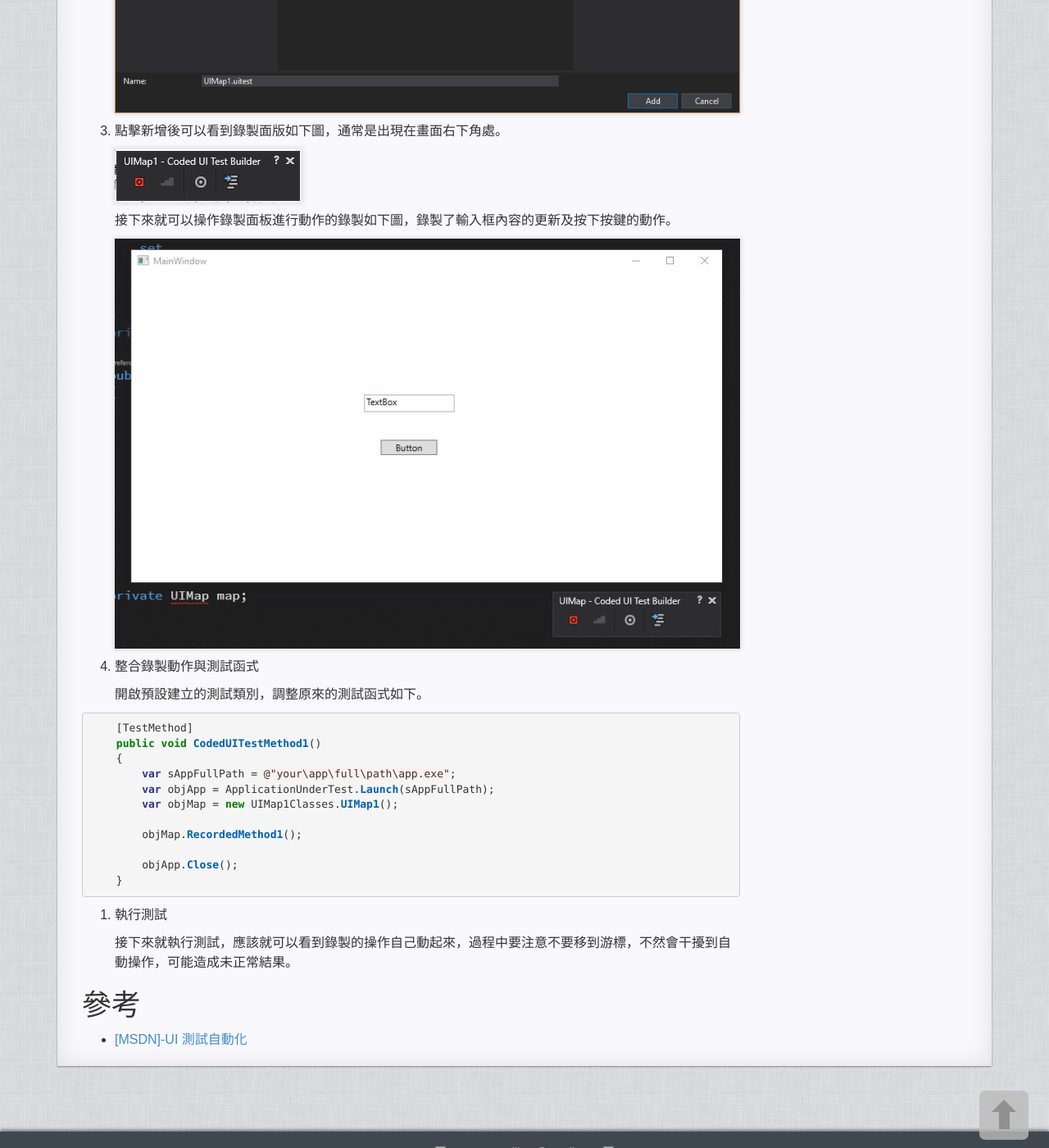
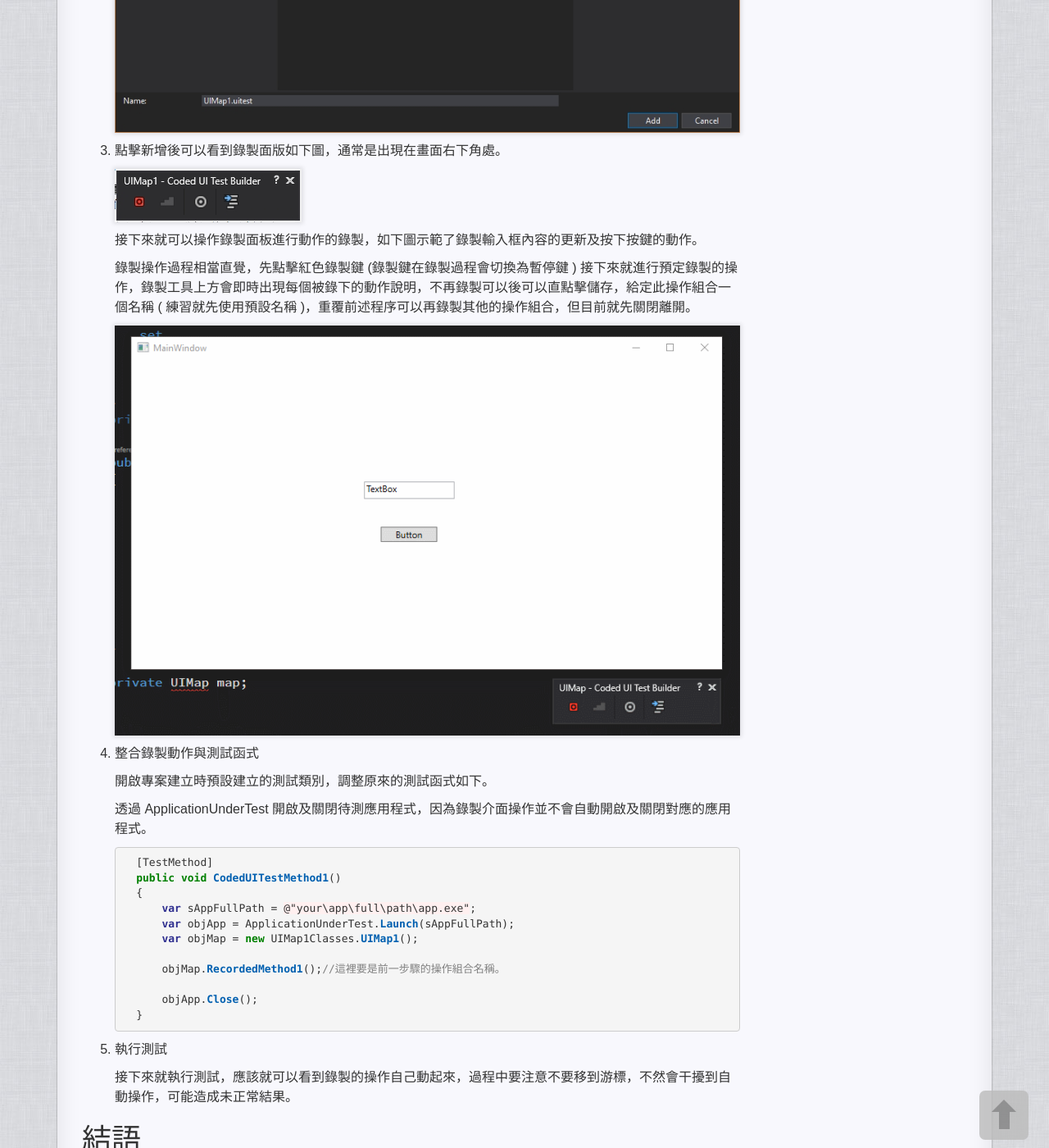
Before and after one commit to No129/No129.github.io, a Jekyll site: the page built from _posts/QA-Weekly/skill/2018-09-05-[QA-Skill]-CodedUI_Start.md, in a window 1280 px wide and 1400 px high, scrolled down 2936 px. Shown: the whole window at 82% size. Built offline with Jekyll 4.4.1, drawn with Linux system fonts in a browser that asks for light colours; nearby versions of some CDN libraries; some of the changed text lies outside the part shown.

Commit message:
Update 20180905

````diff
--- a/_posts/QA-Weekly/skill/2018-09-05-[QA-Skill]-CodedUI_Start.md
+++ b/_posts/QA-Weekly/skill/2018-09-05-[QA-Skill]-CodedUI_Start.md
@@ -51,32 +51,39 @@ last_modified_at: 2018-09-05 23:59:59 UTC+8
 
     ![RecordingPanel](/assets/2018-09-05/Win_RecordingPanel.jpg)
 
-    接下來就可以操作錄製面板進行動作的錄製如下圖，錄製了輸入框內容的更新及按下按鍵的動作。
+    接下來就可以操作錄製面板進行動作的錄製，如下圖示範了錄製輸入框內容的更新及按下按鍵的動作。
+
+    錄製操作過程相當直覺，先點擊紅色錄製鍵 (錄製鍵在錄製過程會切換為暫停鍵 ) 接下來就進行預定錄製的操作，錄製工具上方會即時出現每個被錄下的動作說明，不再錄製可以後可以直點擊儲存，給定此操作組合一個名稱 ( 練習就先使用預設名稱 )，重覆前述程序可以再錄製其他的操作組合，但目前就先關閉離開。
 
     ![Recording01](/assets/2018-09-05/Recording_01.gif)
 
  4. 整合錄製動作與測試函式
 
-    開啟預設建立的測試類別，調整原來的測試函式如下。
+    開啟專案建立時預設建立的測試類別，調整原來的測試函式如下。
 
-   ```csharp
-    [TestMethod]
-    public void CodedUITestMethod1()
-    {
-        var sAppFullPath = @"your\app\full\path\app.exe";
-        var objApp = ApplicationUnderTest.Launch(sAppFullPath);
-        var objMap = new UIMap1Classes.UIMap1();
+    透過 ApplicationUnderTest 開啟及關閉待測應用程式，因為錄製介面操作並不會自動開啟及關閉對應的應用程式。
 
-        objMap.RecordedMethod1();
+    ```csharp
+      [TestMethod]
+      public void CodedUITestMethod1()
+      {
+          var sAppFullPath = @"your\app\full\path\app.exe";
+          var objApp = ApplicationUnderTest.Launch(sAppFullPath);
+          var objMap = new UIMap1Classes.UIMap1();
 
-        objApp.Close();
-    }
-   ```
+          objMap.RecordedMethod1();//這裡要是前一步驟的操作組合名稱。
+
+          objApp.Close();
+      }
+    ```
 
 5. 執行測試
 
    接下來就執行測試，應該就可以看到錄製的操作自己動起來，過程中要注意不要移到游標，不然會干擾到自動操作，可能造成未正常結果。
 
+# 結語
+
+  本文簡單的示範如何透過 Visual Studio 2017 提供的 Coded UI 專案，錄製使用者操作並整合於測試函式，
 # 參考
 
  * [[MSDN]-UI 測試自動化](https://docs.microsoft.com/zh-tw/visualstudio/test/use-ui-automation-to-test-your-code?view=vs-2017)
````
